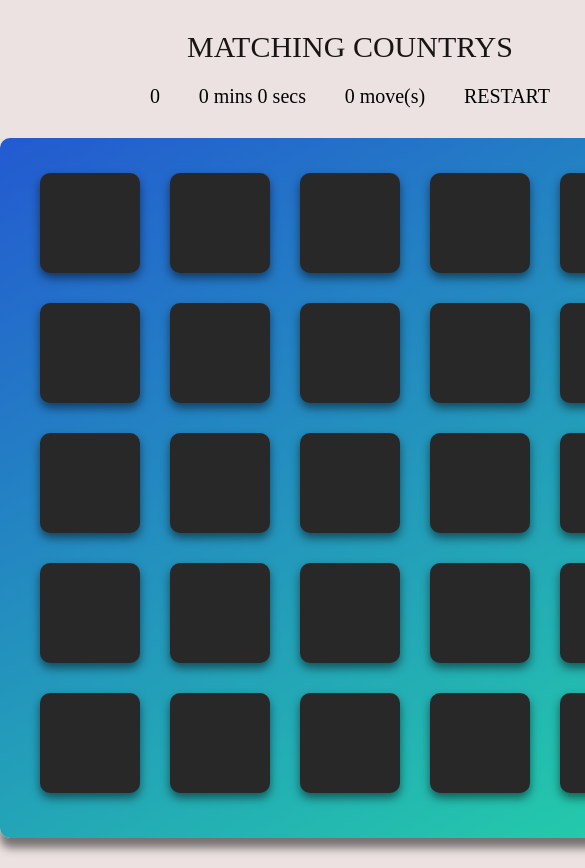
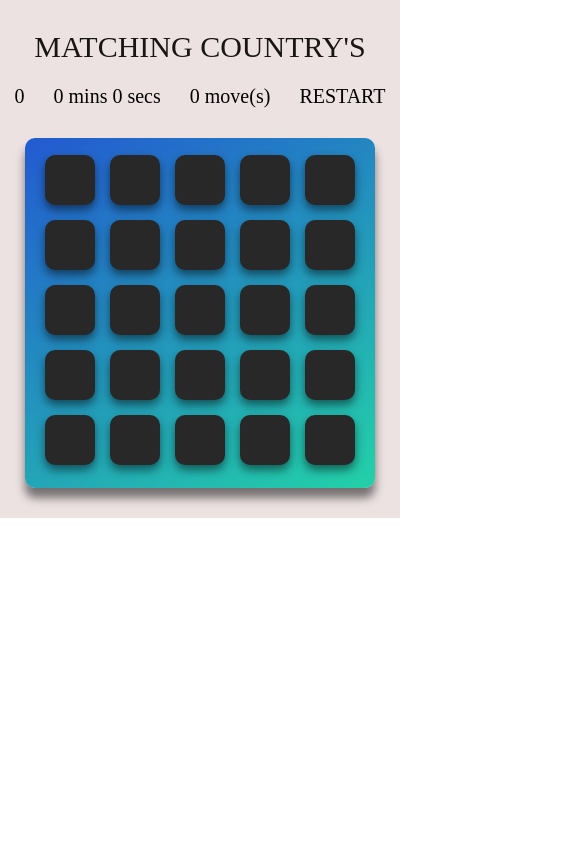
Before and after one commit to Mikhail-Chernyshev/matchingCards, a plain HTML site: page index.html in a window 390 px wide. Shown: the top 868 px of the page, 585 px wide, since content can reach past the window. After the commit the page ends 844 px from the top, so only its background shows below. Drawn offline with Linux system fonts and the light colour scheme.

Commit message:
adaptive

```diff
--- a/blocks/game/__card/game__card.css
+++ b/blocks/game/__card/game__card.css
@@ -3,8 +3,13 @@
   padding: 0;
   width: 100px;
   height: 100px;
-  /* border: 1px solid yellow; */
   background-color: rgb(40, 40, 41);
   border-radius: 10px;
   box-shadow: 0px 5px 10px 0px rgba(0, 0, 0, 0.5);
 }
+@media screen and (max-width: 767px) {
+  .game__card {
+    width: 50px;
+    height: 50px;
+  }
+}
--- a/blocks/game/__cards/game__cards.css
+++ b/blocks/game/__cards/game__cards.css
@@ -2,8 +2,8 @@
   margin: auto;
   padding: 0;
   display: grid;
-  grid-template-columns: repeat(5, 110px);
-  column-gap: 20px;
-  grid-template-rows: repeat(5, 110px);
-  row-gap: 20px;
+  grid-template-columns: repeat(5, 55px);
+  column-gap: 10px;
+  grid-template-rows: repeat(5, 55px);
+  row-gap: 10px;
 }
--- a/blocks/game/__elements/game__elements.css
+++ b/blocks/game/__elements/game__elements.css
@@ -6,3 +6,8 @@
   justify-content: space-between;
   font-size: 20px;
 }
+@media screen and (max-width: 767px) {
+  .game__elements {
+    justify-content: space-around;
+  }
+}
--- a/blocks/game/__field/game__field.css
+++ b/blocks/game/__field/game__field.css
@@ -8,3 +8,9 @@
   border-radius: 10px;
   box-shadow: 0px 10px 10px 0px rgba(0, 0, 0, 0.5);
 }
+@media screen and (max-width: 767px) {
+  .game__field {
+    width: 350px;
+    height: 350px;
+  }
+}
--- a/blocks/game/__image/game__image.css
+++ b/blocks/game/__image/game__image.css
@@ -1,7 +1,14 @@
 .game__image {
-    margin: 0;
-    padding: 0;
-    width: 100px;
-    height: 100px;
-    visibility: hidden;
+  margin: 0;
+  padding: 0;
+  width: 100px;
+  height: 100px;
+  visibility: hidden;
 }
+
+@media screen and (max-width: 767px) {
+  .game__image {
+    width: 50px;
+    height: 50px;
+  }
+}
--- a/index.html
+++ b/index.html
@@ -10,7 +10,7 @@
   <body class="body">
     <div class="page">
       <header class="header">
-        <header class="header__title">MATCHING COUNTRYS</header>
+        <header class="header__title">MATCHING COUNTRY'S</header>
       </header>
       <main class="main">
         <section class="game">
```
Lines whose indentation alone changed are shown as unchanged.
